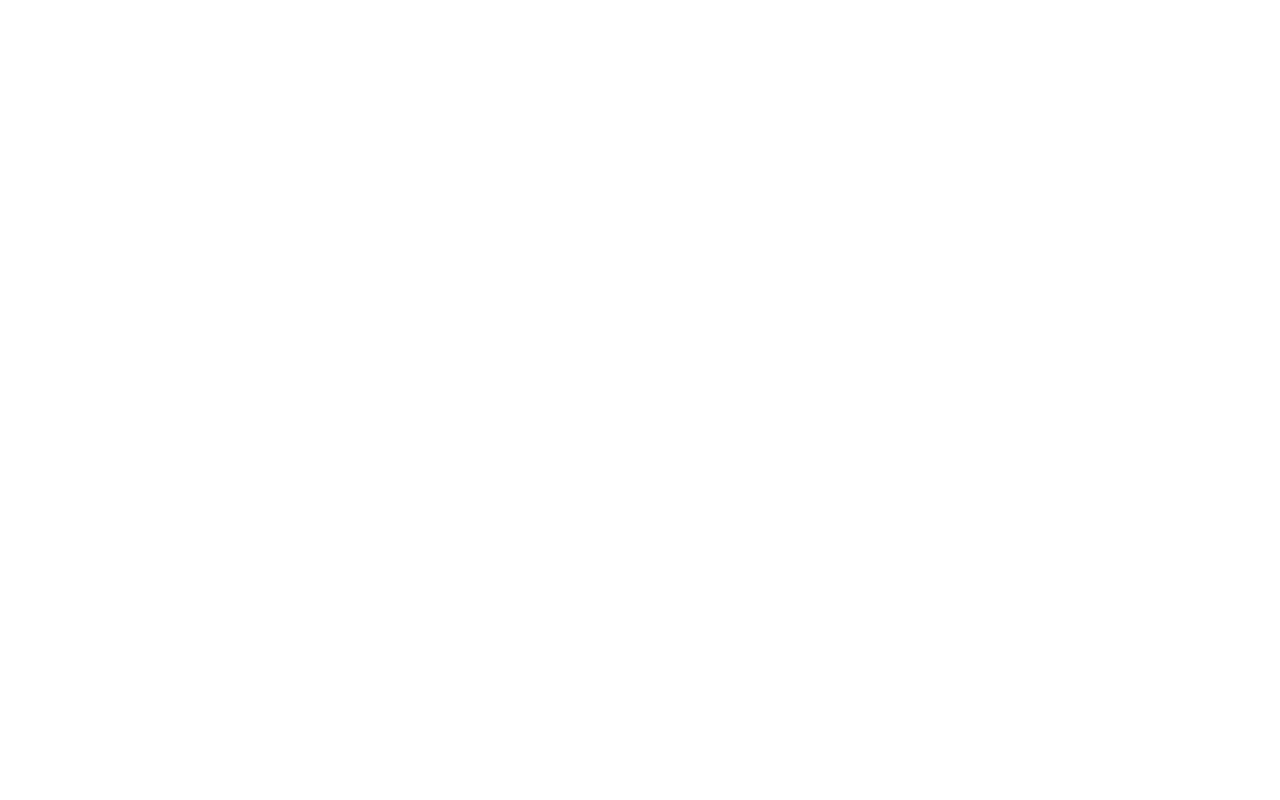
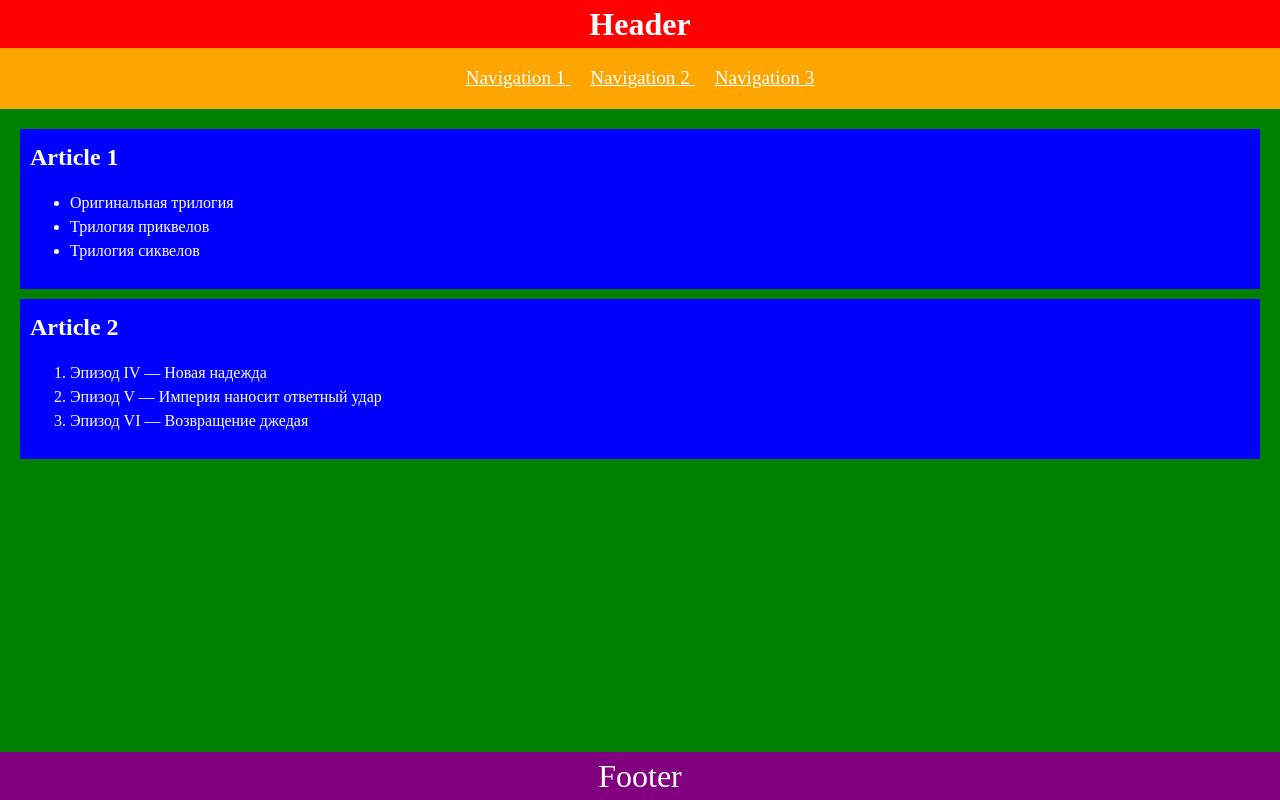
Before and after one commit to js-tasks-ru/htmlcss-20211021_zh-zhyrov, a website: page 02-dz0/01-semantic-mockup/solution.html in a window 1280 px wide. Drawn offline with Linux system fonts and the light colour scheme.

Commit message:
Add solution for 02-dz0/01-semantic-mockup

```diff
--- /dev/null
+++ b/02-dz0/01-semantic-mockup/reset.css
@@ -0,0 +1,78 @@
+/* Указываем box sizing */
+*,
+*::before,
+*::after {
+  box-sizing: border-box;
+}
+
+/* Убираем внутренние отступы */
+ul[class],
+ol[class] {
+  padding: 0;
+}
+
+/* Убираем внешние отступы */
+body,
+h1,
+h2,
+h3,
+h4,
+p,
+ul[class],
+ol[class],
+li,
+figure,
+figcaption,
+blockquote,
+dl,
+dd {
+  margin: 0;
+}
+
+/* Выставляем основные настройки по-умолчанию для body */
+body {
+  min-height: 100vh;
+  scroll-behavior: smooth;
+  text-rendering: optimizeSpeed;
+  line-height: 1.5;
+}
+
+/* Удаляем стандартную стилизацию для всех ul и il, у которых есть атрибут class*/
+ul[class],
+ol[class] {
+  list-style: none;
+}
+
+/* Элементы a, у которых нет класса, сбрасываем до дефолтных стилей */
+a:not([class]) {
+  text-decoration-skip-ink: auto;
+}
+
+/* Упрощаем работу с изображениями */
+img {
+  max-width: 100%;
+  display: block;
+}
+
+/* Указываем понятную периодичность в потоке данных у article*/
+article > * + * {
+  margin-top: 1em;
+}
+
+/* Наследуем шрифты для инпутов и кнопок */
+input,
+button,
+textarea,
+select {
+  font: inherit;
+}
+
+/* Удаляем все анимации и переходы для людей, которые предпочитай их не использовать */
+@media (prefers-reduced-motion: reduce) {
+  * {
+    animation-duration: 0.01ms !important;
+    animation-iteration-count: 1 !important;
+    transition-duration: 0.01ms !important;
+    scroll-behavior: auto !important;
+  }
+}
--- /dev/null
+++ b/02-dz0/01-semantic-mockup/solution.css
@@ -0,0 +1,74 @@
+/* Reset some default styles */
+* {
+  box-sizing: border-box;
+  text-decoration: none;
+  color: inherit;
+}
+
+body {
+  margin: 0;
+  height: 100vh;
+  width: 100vw;
+  color: white;
+  font-size: 16px;
+}
+
+.container {
+  height: 100%;
+  min-height: 100%;
+  display: flex;
+  flex-direction: column;
+  justify-content: space-between;
+}
+
+header {
+  display: flex;
+  flex-direction: column;
+  justify-content: space-between;
+  background-color: red;
+  text-align: center;
+}
+
+nav {
+  display: flex;
+  align-items: center;
+  justify-content: center;
+  background-color: orange;
+  text-decoration: underline;
+}
+
+nav ul {
+  padding: 0;
+  list-style-type: none;
+}
+
+nav li {
+  display: inline;
+  padding: 0 10px;
+  font-size: 1.2rem;
+}
+
+main {
+  padding: 20px;
+  background-color: green;
+  height: 100%;
+}
+
+article {
+  padding: 10px;
+  margin-bottom: 10px;
+  background-color: blue;
+  height: auto;
+}
+
+article:last-child {
+  margin-bottom: 0;
+}
+
+footer {
+  display: flex;
+  align-items: center;
+  justify-content: center;
+  font-size: 2em;
+  background-color: purple;
+}
--- a/02-dz0/01-semantic-mockup/solution.html
+++ b/02-dz0/01-semantic-mockup/solution.html
@@ -1,4 +1,44 @@
 <!DOCTYPE html>
 <html lang="ru">
-    <!-- Ваше решение -->
+  <head>
+    <meta charset="utf-8">
+    <title>Тестовая страница</title>
+    <link rel="stylesheet" href="./reset.css" />
+    <link rel="stylesheet" href="./solution.css" />
+  </head>
+  <body>
+    <div class="container">
+      <header>
+        <h1>Header</h1>
+        <nav>
+          <ul>
+            <li><a href="#chapter-one">Navigation 1</a>
+            <li><a href="#chapter-two">Navigation 2</a>
+            <li><a href="#chapter-three">Navigation 3</a>
+          </ul>
+        </nav>
+      </header>
+      <main>
+        <article>
+          <h2>Article 1</h2>
+          <ul>
+            <li>Оригинальная трилогия</li>
+            <li>Трилогия приквелов</li>
+            <li>Трилогия сиквелов</li>
+          </ul>
+        </article>
+        <article>
+          <h2>Article 2</h2>
+          <ol>
+            <li>Эпизод IV — Новая надежда</li>
+            <li>Эпизод V — Империя наносит ответный удар</li>
+            <li>Эпизод VI — Возвращение джедая</li>
+          </ol>
+        </article>
+      </main>
+      <footer>
+          Footer
+      </footer>
+    </body>
+  </div>
 </html>
```
